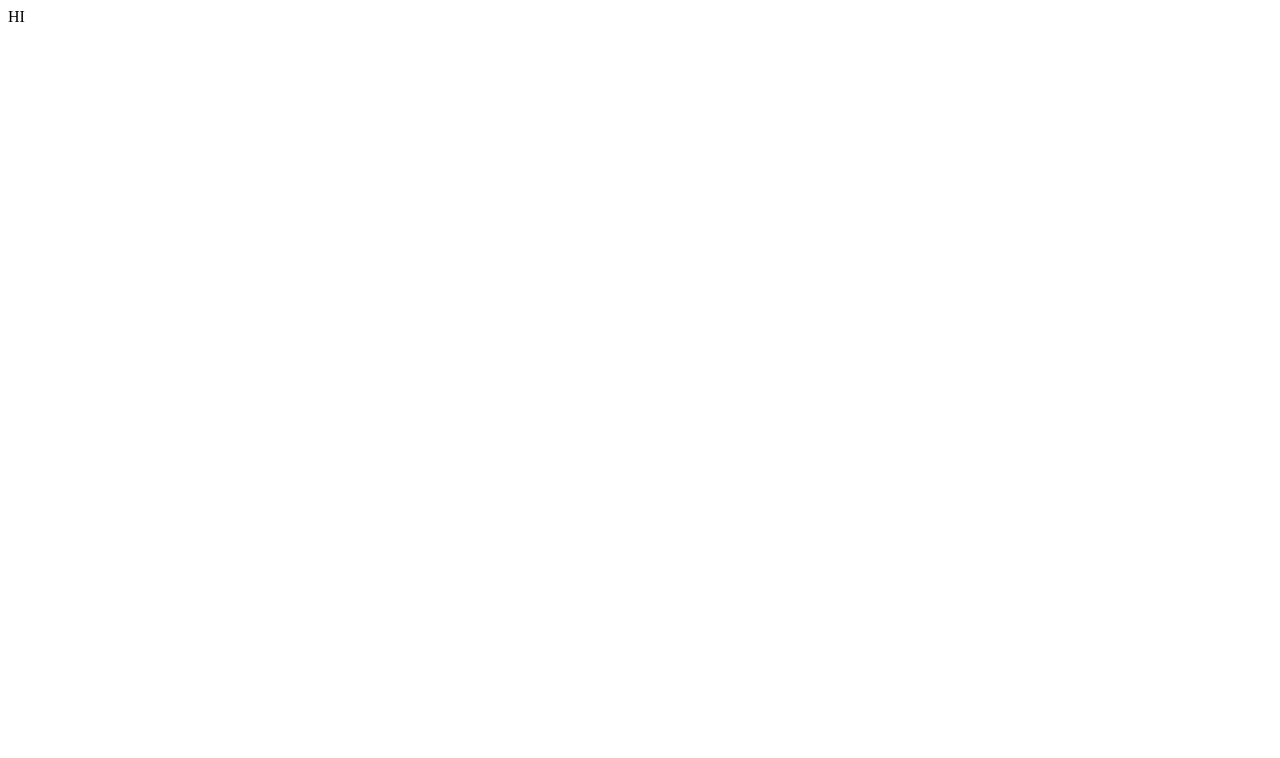
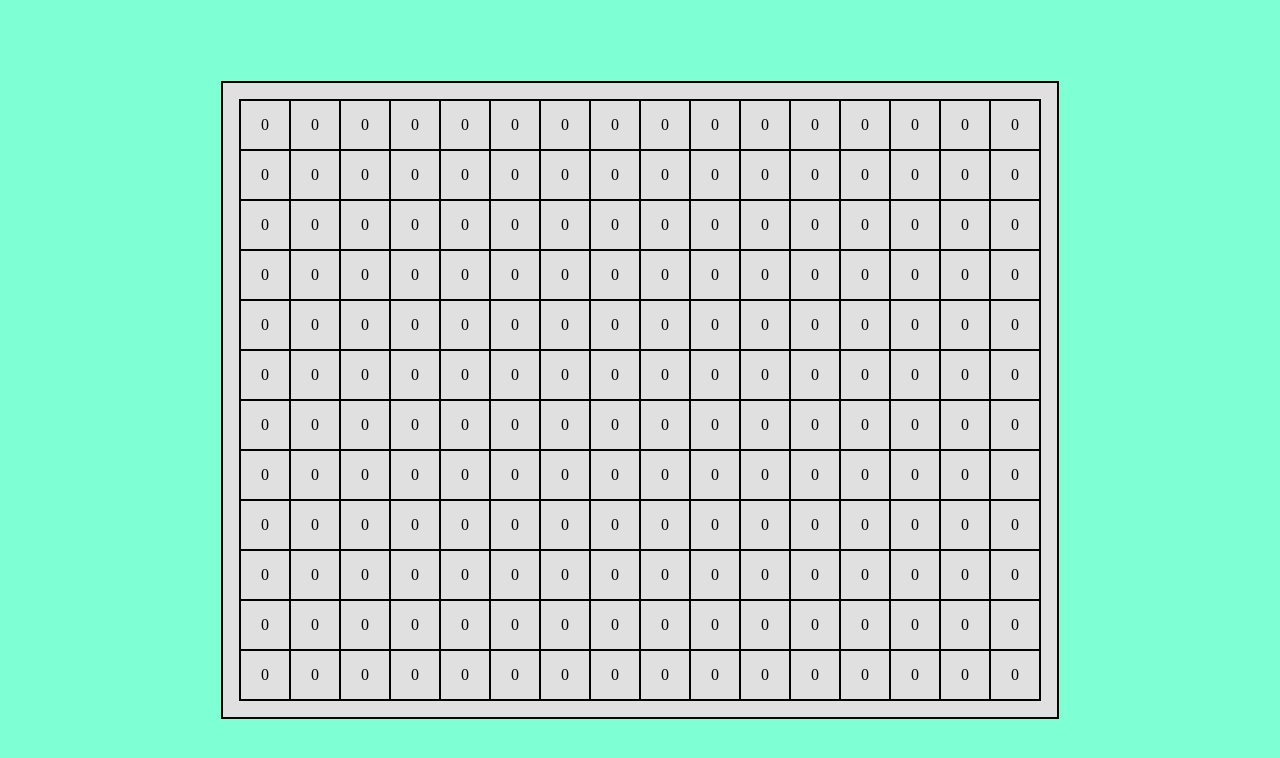
Before and after one commit to wonjh07/Minesweeper, a React (Vite) app: page / in a window 1280 px wide. Shown: the top 758 px of the page. Built offline with nearby package versions, Linux system fonts and the light colour scheme.

Commit message:
Add basic array ui & some logic

```diff
--- a/src/App.tsx
+++ b/src/App.tsx
@@ -1,7 +1,10 @@
+import MineSwipper from './components/MineSweeper';
+import './styles/global.css';
+
 function App() {
   return (
     <>
-      <>HI</>
+      <MineSwipper />
     </>
   );
 }
--- /dev/null
+++ b/src/components/MineSweeper.tsx
@@ -0,0 +1,115 @@
+import { useState } from 'react';
+import styled from 'styled-components';
+
+const MineSwipper = () => {
+  const xNum = 16;
+  const yNum = 12;
+  const lst = new Array<number[]>(xNum)
+    .fill([])
+    .map(() => new Array<number>(yNum).fill(0));
+  const [mineMap, setMineMap] = useState<number[][]>(lst);
+
+  const btnState = (xi: number, yi: number) => {
+    const temp = [...mineMap];
+    if (temp[xi][yi] === 0) {
+      temp[xi][yi] = 1;
+    }
+    setMineMap(temp);
+  };
+
+  const btnFlag = (xi: number, yi: number) => {
+    const temp = [...mineMap];
+    if (temp[xi][yi] === 0) {
+      temp[xi][yi] = 2;
+    } else if (temp[xi][yi] === 2) {
+      temp[xi][yi] = 0;
+    }
+    setMineMap(temp);
+  };
+
+  const spawnBtn = () => {
+    return mineMap.map((x, xi) =>
+      x.map((y, yi) => (
+        <Button
+          key={`${xi} ${yi}`}
+          checked={y === 1}
+          onContextMenu={(e) => {
+            e.preventDefault();
+            btnFlag(xi, yi);
+          }}
+          onClick={() => {
+            btnState(xi, yi);
+          }}>
+          {y}
+        </Button>
+      )),
+    );
+  };
+
+  return (
+    <>
+      <Container
+        onContextMenu={(e) => {
+          e.preventDefault();
+        }}>
+        <FlexBox>
+          <GameBox>
+            <GridBox wd={xNum} ht={yNum}>
+              {spawnBtn()}
+            </GridBox>
+          </GameBox>
+        </FlexBox>
+      </Container>
+    </>
+  );
+};
+
+export default MineSwipper;
+
+const Container = styled.div`
+  width: 100%;
+  height: 100vh;
+  background-color: aquamarine;
+`;
+
+const FlexBox = styled.div`
+  width: 100%;
+  height: 100%;
+  display: flex;
+  align-items: center;
+  justify-content: center;
+`;
+
+const GameBox = styled.div`
+  width: auto;
+  height: auto;
+  background-color: #e0e0e0;
+  padding: 1rem;
+  box-sizing: border-box;
+  border: 2px solid black;
+`;
+
+const GridBox = styled.div<{ wd: number; ht: number }>`
+  width: 100%;
+  height: 100%;
+  display: grid;
+  box-sizing: border-box;
+  border-top: 2px solid;
+  border-left: 2px solid;
+  grid-template-columns: repeat(${(props) => props.wd}, 50px);
+  grid-template-rows: repeat(${(props) => props.ht}, 50px);
+`;
+
+const Button = styled.div<{ checked: boolean }>`
+  width: 50px;
+  height: 50px;
+  background-color: ${(props) => (props.checked ? '#B9B9B9' : '#e0e0e0')};
+  border-bottom: 2px solid;
+  border-right: 2px solid;
+  box-sizing: border-box;
+  display: flex;
+  align-items: center;
+  justify-content: center;
+  user-select: none;
+  cursor: pointer;
+`;
```
Also changed, not shown: .eslintrc.cjs.
